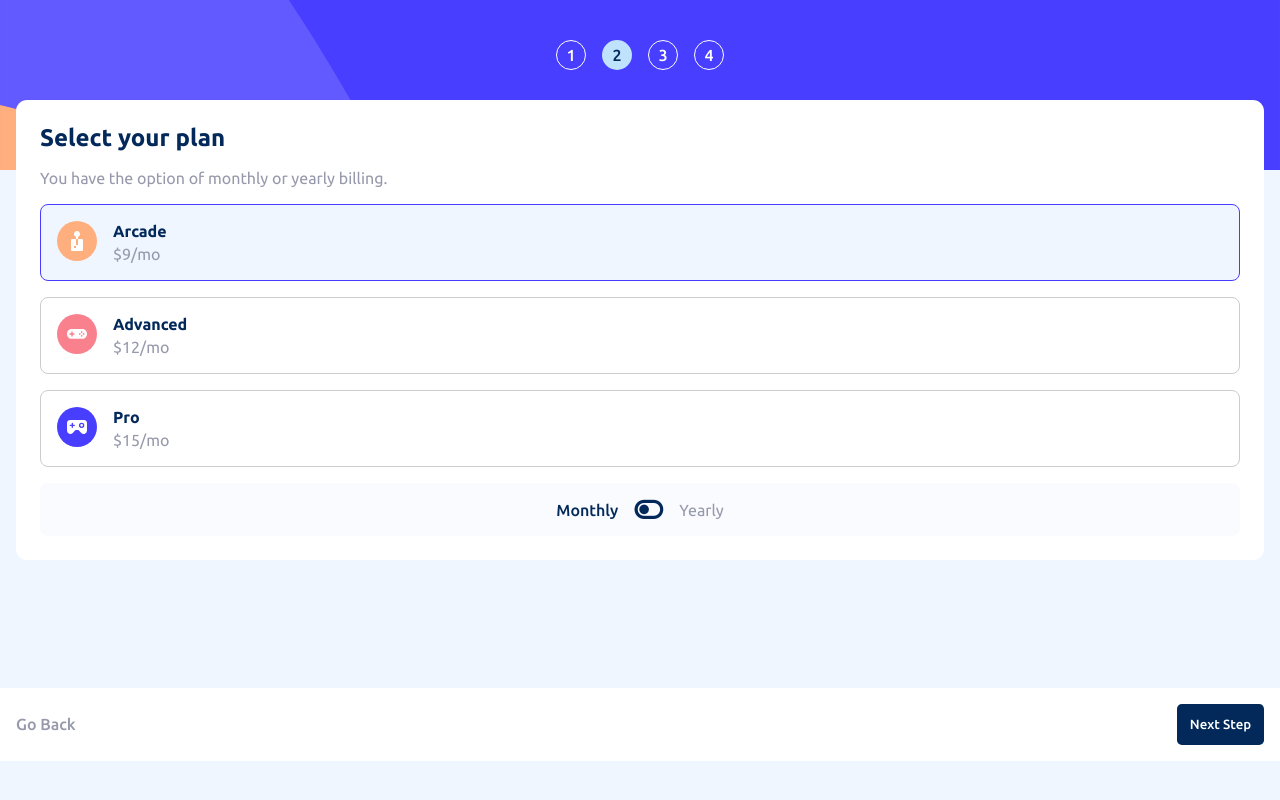
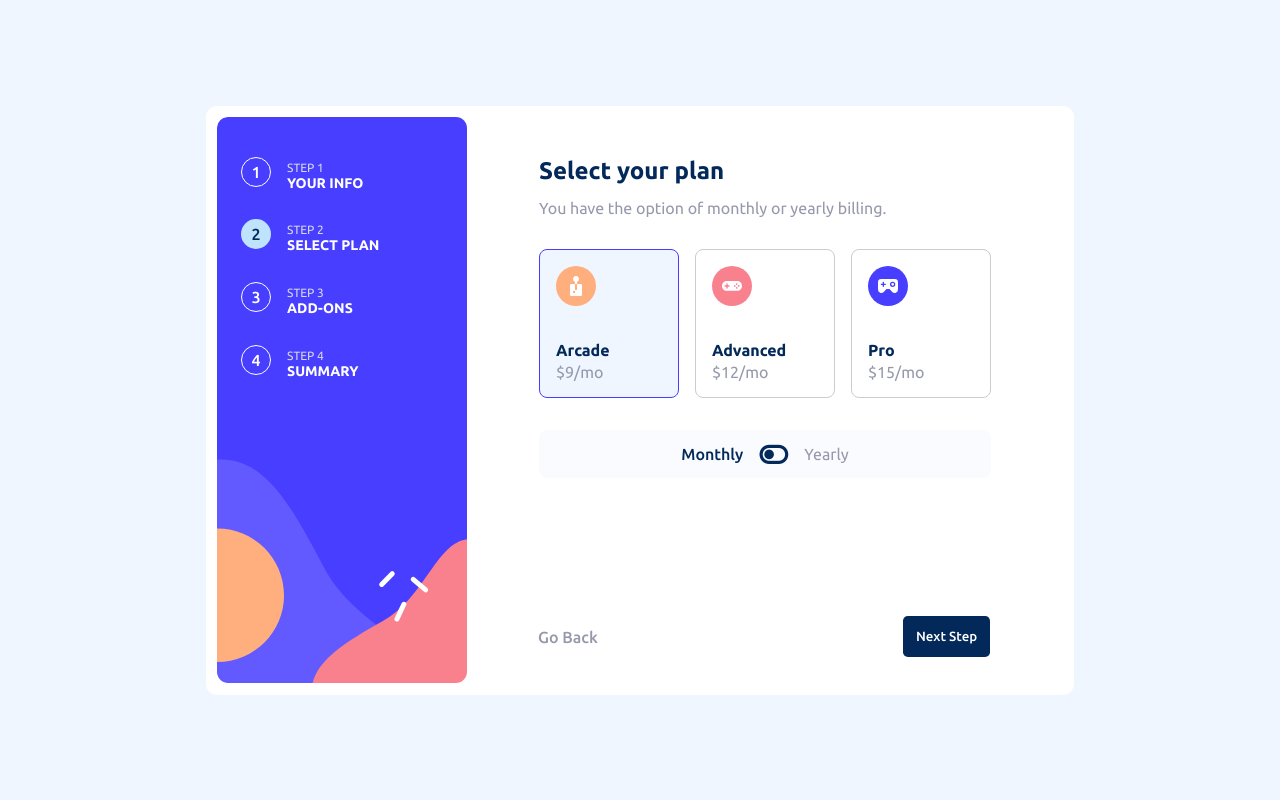
Before and after one commit to Oghenetega16/multi-step-form, a React (Vite) app: page / in a window 1280 px wide. Built offline with nearby package versions, Linux system fonts and the light colour scheme.

Commit message:
In progress

```diff
--- a/src/App.jsx
+++ b/src/App.jsx
@@ -27,9 +27,10 @@ export default function App() {
 
   return (
     <div className="container">
-      <StepCount step={step} />
-      {renderStep()}
-
+      <div className='main'>
+        <StepCount step={step} />
+        {renderStep()}
+      </div>
       <StepButton step={step} onNext={nextStep} onBack={goBack} />
     </div>
   )
--- a/src/components/PersonalInfo.jsx
+++ b/src/components/PersonalInfo.jsx
@@ -1,11 +1,52 @@
 import StepCount from './StepCount'
 import StepButton from './StepButton'
+import { useState } from 'react'
 
 export default function PersonalInfo({ onNext }) {
+    const [formData, setFormData] = useState({
+        name: "",
+        email: "",
+        phone: ""
+    })
 
-    function handleForm(event) {
+    function handleChange(event) {
+        setFormData({
+            ...formData,
+            [event.target.name]: event.target.value
+        })
+    }
+
+    const[errors, setErrors] = useState({})
+
+    function validate() {
+        const newErrors = {}
+        if (!formData.name.trim()) {
+            newErrors.name = "Name is required"
+        }
+
+        if (!formData.email.trim()) {
+            newErrors.email = "Email is required"
+        } else if (!/^[\w.-]+@[\w.-]+\.\w{2,4}$/.test(formData.email)) {
+            newErrors.email = "Please enter a valid email"
+        }
+
+        if (!formData.phone.trim()) {
+            newErrors.phone = "Please enter a valid phone"
+        } else if (!/^\d{10,15}$/.test(formData.phone)) {
+            newErrors.phone = "Please enter a valid phone"
+        }
+
+        setErrors(newErrors);
+        return Object.keys(newErrors).length === 0;
+    }
+
+
+    function handleSubmit(event) {
         event.preventDefault()
-
+        if (validate()) {
+            console.log('Form submitted:', formData)
+            onNext()
+        }
     }
 
     return (
@@ -15,15 +56,33 @@ export default function PersonalInfo({ onNext }) {
                     <h2>Personal info</h2>
                     <p>Please provide your name, email, address, and phone number.</p>
 
-                    <form onSubmit={handleForm}>
+                    <form onSubmit={handleSubmit}>
                         <label>Name</label>
-                        <input type="text" placeholder="e.g. Stephen King" />
+                        {errors.name && <p className="error">{errors.name}</p>}
+                        <input type="text"
+                                name="name"
+                                placeholder="e.g. Stephen King"
+                                value={formData.name}
+                                onChange={handleChange}
+                        />
 
                         <label>Email Address</label>
-                        <input type="email" placeholder="e.g. stephenking@lorem.com" />
+                        {errors.email && <p className="error">{errors.email}</p>}
+                        <input type="email"
+                                name="email"
+                                placeholder="e.g. stephenking@lorem.com"
+                                value={formData.email}
+                                onChange={handleChange}
+                        />
 
                         <label>Phone Number</label>
-                        <input type="text" placeholder="e.g. +1 234 567 890" />
+                        {errors.phone && <p className="error">{errors.phone}</p>}
+                        <input type="tel"
+                                name="phone"
+                                placeholder="e.g. +1 234 567 890"
+                                value={formData.phone}
+                                onChange={handleChange}
+                        />
                     </form>
                 </div>
             </div>
--- a/src/components/SelectPlan.jsx
+++ b/src/components/SelectPlan.jsx
@@ -1,6 +1,13 @@
+import { useState } from 'react'
 import StepButton from './StepButton'
 
 export default function SelectPlan() {
+    const [toggle, setToggle] = useState(true)
+
+    function handleToggle() {
+        setToggle(!toggle)
+    }
+
     return (
         <>
             <div className="select">
@@ -8,14 +15,15 @@ export default function SelectPlan() {
                     <h2>Select your plan</h2>
                     <p>You have the option of monthly or yearly billing.</p>
 
-                    <section>
+                    <section className='plans'>
                         <div className='plan active'>
                             <div className='img'>
                                 <img src="./src/assets/images/icon-arcade.svg" alt="icon-arcade" />
                             </div>
                             <div className='plan-text'>
                                 <h4>Arcade</h4>
-                                <span>$9/mo</span>
+                                {toggle ? <span className='month-plan'>$9/mo</span> : <span className='year-plan'>$9/yr</span>}
+                                {toggle ? '' : <span className='bonus'>2 months free</span>}
                             </div>
                         </div>
 
@@ -25,7 +33,8 @@ export default function SelectPlan() {
                             </div>
                             <div className='plan-text'>
                                 <h4>Advanced</h4>
-                                <span>$12/mo</span>
+                                {toggle ? <span className='month-plan'>$12/mo</span> : <span className='year-plan'>$120/yr</span>}
+                                {toggle ? '' : <span className='bonus'>2 months free</span>}
                             </div>
                         </div>
 
@@ -35,15 +44,16 @@ export default function SelectPlan() {
                             </div>
                             <div className='plan-text'>
                                 <h4>Pro</h4>
-                                <span>$15/mo</span>
+                                {toggle ? <span className='month-plan'>$15/mo</span> : <span className='year-plan'>$150/yr</span>}
+                                {toggle ? '' : <span className='bonus'>2 months free</span>}
                             </div>
                         </div>
                     </section>
 
                     <section className='toggle'>
-                        <p className='active'>Monthly</p>
-                        <i class="fa-solid fa-toggle-off"></i>
-                        <p>Yearly</p>
+                        <p className={toggle ? 'active' : ''}>Monthly</p>
+                        <i class={toggle ? "fa-solid fa-toggle-off" : "fa-solid fa-toggle-on"} onClick={handleToggle}></i>
+                        <p className={toggle ? '' : 'active'}>Yearly</p>
                     </section>
                 </div>
             </div>
--- a/src/components/StepCount.jsx
+++ b/src/components/StepCount.jsx
@@ -1,17 +1,33 @@
 export default function Steps({ step }) {
     return (
         <div className="steps">
-            <div className={step === 1 ? 'step active' : 'step'}>
-                <p>1</p>
+            <div className="step">
+                <p className={step === 1 ? 'step-num active' : 'step-num'}>1</p>
+                <div className="step-info">
+                    <span>STEP 1</span>
+                    <p>YOUR INFO</p>
+                </div>
             </div>
-            <div className={step === 2 ? 'step active' : 'step'}>
-                <p>2</p>
+            <div className="step">
+                <p className={step === 2 ? 'step-num active' : 'step-num'}>2</p>
+                <div className="step-info">
+                    <span>STEP 2</span>
+                    <p>SELECT PLAN</p>
+                </div>
             </div>
-            <div className={step === 3 ? 'step active' : 'step'}>
-                <p>3</p>
+            <div className="step">
+                <p className={step === 3 ? 'step-num active' : 'step-num'}>3</p>
+                <div className="step-info">
+                    <span>STEP 3</span>
+                    <p>ADD-ONS</p>
+                </div>
             </div>
-            <div className={step === 4 ? 'step active' : 'step'}>
-                <p>4</p>
+            <div className="step">
+                <p className={step === 4 ? 'step-num active' : 'step-num'}>4</p>
+                <div className="step-info">
+                    <span>STEP 4</span>
+                    <p>SUMMARY</p>
+                </div>
             </div>
         </div>
     )
--- a/src/index.css
+++ b/src/index.css
@@ -42,7 +42,7 @@ body {
   gap: 1rem;
 }
 
-.step {
+.step .step-num {
   display: flex;
   justify-content: center;
   align-items: center;
@@ -54,10 +54,14 @@ body {
   font-weight: 500;
 }
 
-.step.active {
+.step .step-num.active {
   color: var(--marine-blue);
   background-color: var(--light-blue);
   border: none;
+}
+
+.step-info {
+  display: none;
 }
 
 .personal, .select, .summary {
@@ -145,7 +149,6 @@ input::placeholder {
 
 .plan {
   display: flex;
-  align-items: center;
   gap: 1rem;
   margin-bottom: 1rem;
   padding: 1rem;
@@ -162,8 +165,18 @@ input::placeholder {
   margin-bottom: .3rem;
 }
 
-.plan span, .add span {
+.plan span {
+  display: block;
+}
+
+.plan .month-plan, .plan .year-plan, .add span {
   color: var(--cool-gray);
+}
+
+.plan .bonus {
+  color: var(--marine-blue);
+  margin: .5rem 0;
+  font-size: 14px;
 }
 
 .select-plan i {
@@ -242,3 +255,109 @@ input::placeholder {
   width: 60px;
   margin-bottom: 1.5rem;
 }
+
+@media (min-width: 768px) {
+  body {
+    display: grid;
+    place-content: center;
+    min-height: 100vh;
+  }
+
+  .container {
+    background-color: var(--white);
+    border-radius: .7rem;
+    padding: .7rem;
+    position: relative;
+    height: 589px;
+  }
+
+  .main {
+    display: flex;
+    justify-content: center;
+    width: 100%;
+    height: 100%;
+  }
+
+  .steps {
+    width: 250px;
+    height: 100%;
+    flex-direction: column;
+    justify-content: left;
+    gap: 1.8rem;
+    padding: 2.5rem 1.5rem;
+    border-radius: .7rem;
+    background-image: url(./assets/images/bg-sidebar-desktop.svg);
+  }
+
+  .step {
+    display: flex;
+    gap: 1rem;
+  }
+
+  .step-info {
+    display: block;
+  }
+
+  .step-info p {
+    color: var(--white);
+    font-weight: 700;
+    font-size: 14px;
+  }
+
+  .step-info span {
+    color: var(--light-gray);
+    font-weight: 400;
+    font-size: 12px;
+  }
+
+  .personal-info, .select-plan, .select-add-ons, .summary-info {
+    margin: 0 3rem;
+    height: 100%;
+    border-radius: 0;
+    padding-top: 2.5rem;
+    width: 500px;
+  }
+
+  input {
+    margin-bottom: 1.5rem;
+    padding: 1rem;
+  }
+
+  .button {
+    padding: 0 1.5rem;
+    background-color: transparent;
+    width: 500px;
+    position: absolute;
+    top: 65%;
+    left: 35.5%;
+  }
+
+  .personal-info p, .select-plan p, .select-add-ons p, .summary-info p {
+    margin: .7rem 0 1.8rem 0;
+  }
+
+  label {
+    margin-bottom: .3rem;
+  }
+
+  .select .plans {
+    display: flex;
+    justify-content: space-between;
+  }
+
+  .plan {
+    flex-direction: column;
+    gap: 2rem;
+    width: 140px;
+    align-items: left;
+  }
+
+  .select-plan .toggle {
+    margin-top: 1rem;
+    padding: .7rem;
+  }
+
+  .select-plan .toggle p {
+    margin: 0;
+  }
+}
```
